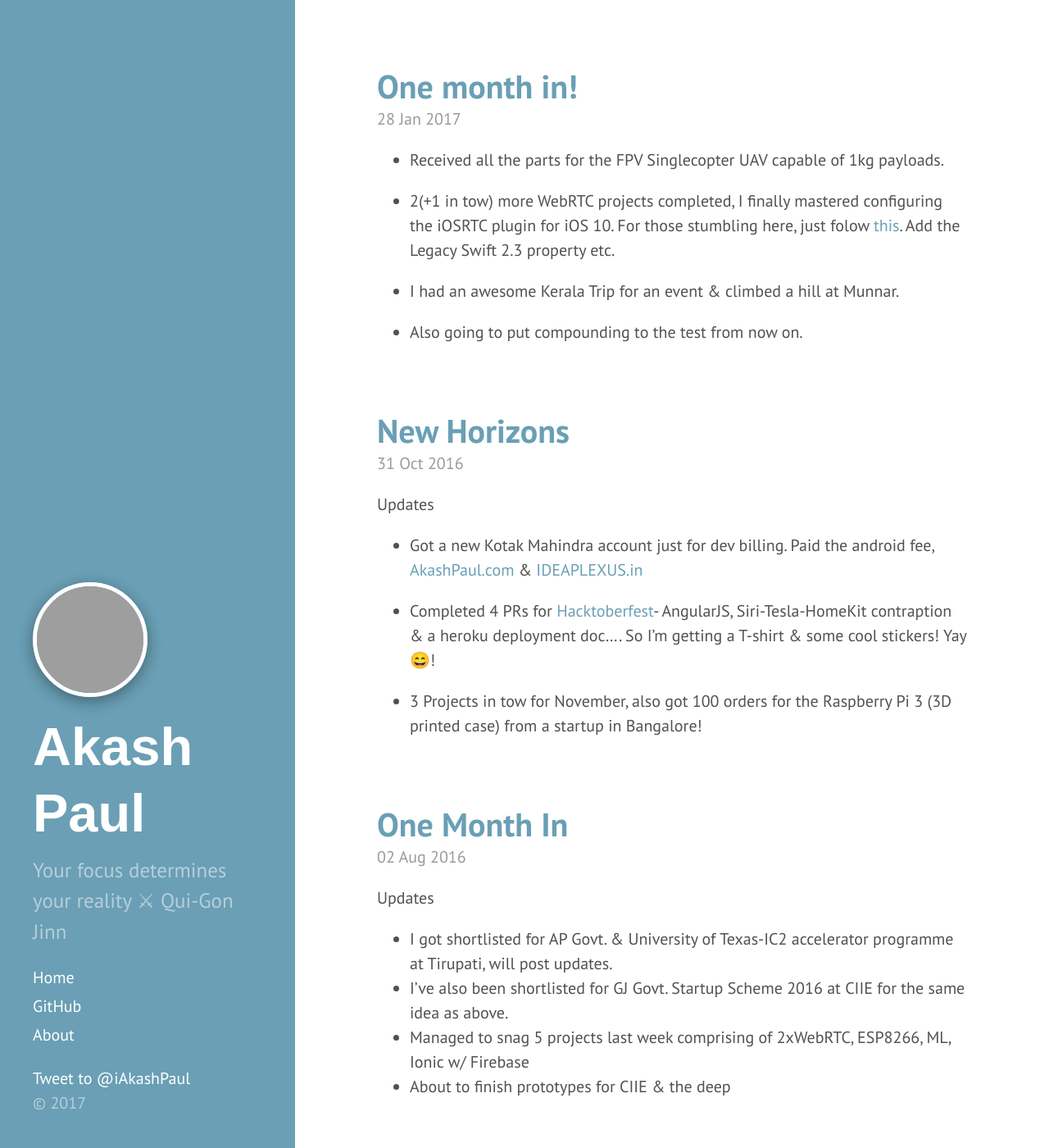
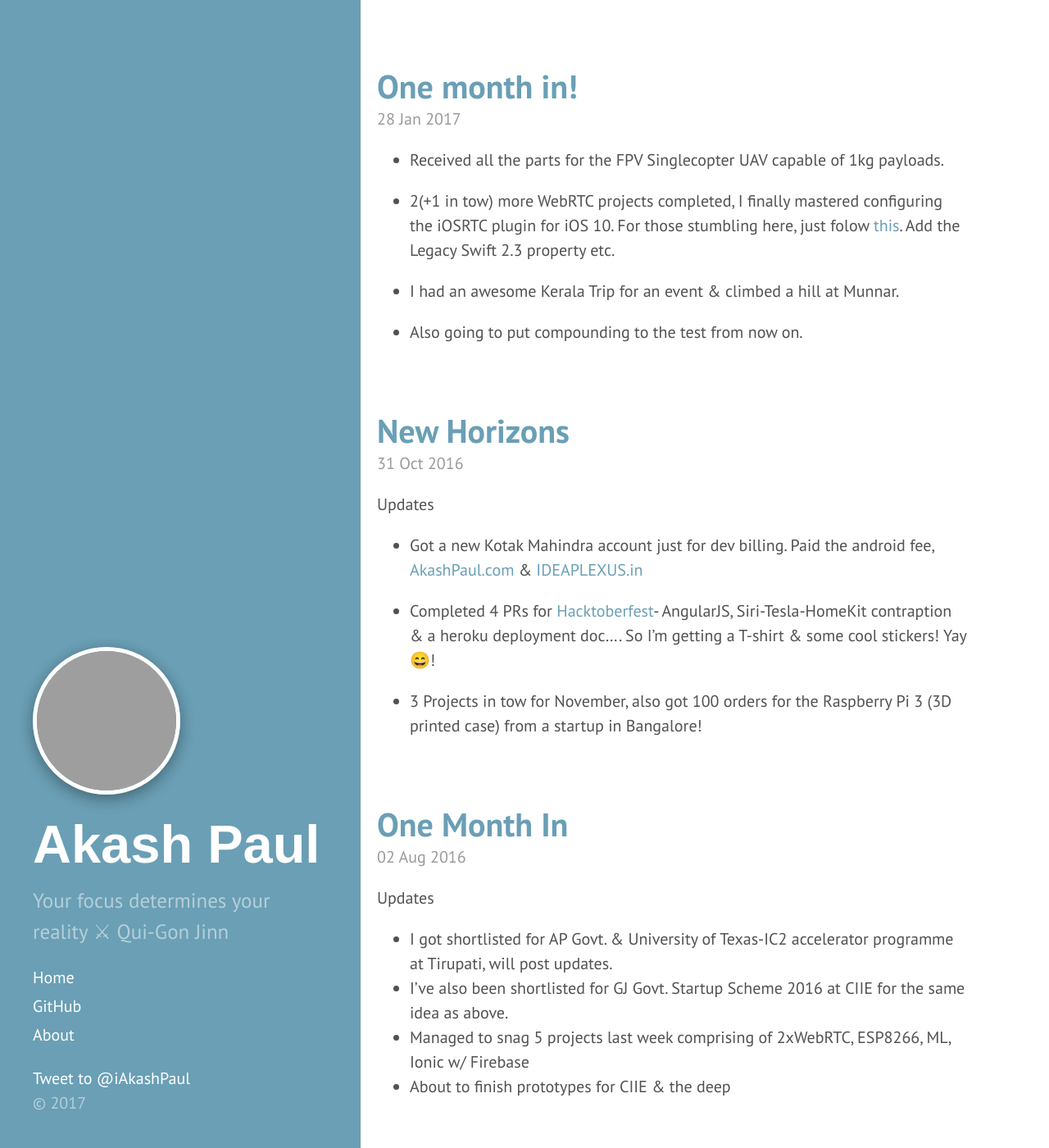
Before and after one commit to iakashpaul/iakashpaul.github.io, a Jekyll site: the page built from index.html, in a window 1280 px wide and 1400 px high. Shown: the whole window at 82% size. Built offline with Jekyll 4.4.1, drawn with Linux system fonts in a browser that asks for light colours; the list of posts is cut into pages by our own code; comment, search, counter and statistics services are not loaded; grey boxes are pictures that could not be loaded.

Commit message:
Update hyde.css

```diff
--- a/public/css/hyde.css
+++ b/public/css/hyde.css
@@ -74,7 +74,7 @@ html {
     top: 0;
     left: 0;
     bottom: 0;
-    width: 18rem;
+    width: 22rem;
     text-align: left;
   }
 }
```
